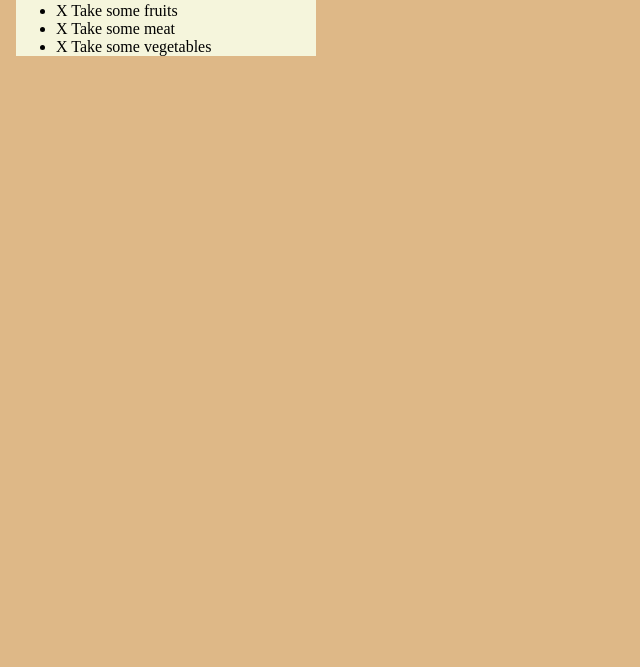
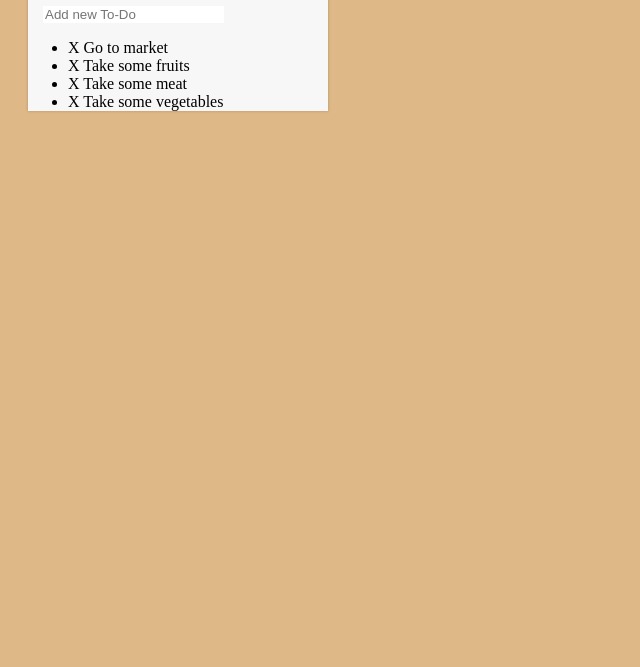
Before and after one commit to JIBIN-P/To-DoList, a plain HTML site: page index.html in a window 1280 px wide. Shown: the part 133-800 px from the top of the page, without its empty margins (0-640 px from the left). Drawn offline with Linux system fonts and the light colour scheme.

Commit message:
little styling more to add.

```diff
--- a/assests/css/todos.css
+++ b/assests/css/todos.css
@@ -4,8 +4,24 @@ body {
 
 .container {
    width: 300px;
-   background: beige;
-   margin: 8px;
+   background: #f7f7f7;
+   margin: 80px 20px;
+   box-shadow: 0 0 3px rgba(0, 0, 0, 0.2);
+}
+
+.container h1 {
+   background: steelblue;
+   color: white;
+   padding-left: 15px;
+}
+
+.container h1 input ul li {
+   padding-left: 15px;
+}
+
+input {
+   margin-left: 15px;
+   border: none;
 }
 
 .completed {
--- a/index.html
+++ b/index.html
@@ -12,7 +12,7 @@
 <body>
    <div class="container">
       <h1>To-Do List</h1>
-      <input type="text">
+      <input type="text" placeholder="Add new To-Do">
       <ul>
          <li><span>X</span> Go to market</li>
          <li><span>X</span> Take some fruits</li>
```
